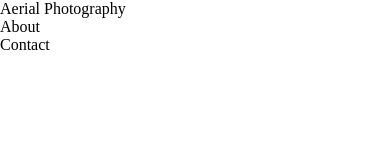
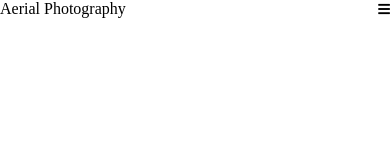
Before and after one commit to kristinadurant/react-aerial-photography, a React (Create React App) app: page / in a window 390 px wide. Shown: the top 160 px of the page. Built offline with nearby package versions, Linux system fonts and the light colour scheme.

Commit message:
added full screen mobile menu

```diff
--- a/public/index.html
+++ b/public/index.html
@@ -9,6 +9,8 @@
       name="description"
       content="Aerial Photography"
     />
+    <link rel="stylesheet" href="https://use.fontawesome.com/releases/v5.15.1/css/all.css"
+    integrity="sha384-vp86vTRFVJgpjF9jiIGPEEqYqlDwgyBgEF109VFjmqGmIY/Y4HV4d3Gp2irVfcrp" crossorigin="anonymous" />
     <link rel="apple-touch-icon" href="%PUBLIC_URL%/logo192.png" />
     <link rel="manifest" href="%PUBLIC_URL%/manifest.json" />
     <title>Aerial Photography</title>
--- a/src/components/Header.jsx
+++ b/src/components/Header.jsx
@@ -1,18 +1,34 @@
-import React from 'react';
-import { HashLink } from 'react-router-hash-link';
+import React, { useState } from 'react';
+import MainMenu from './MainMenu';
 
 const Header = () => {
+    const [open, setOpen] = useState(false);
+
     return (
         <header>
-            <div className='inner'>
+
+            <div className='inner main-menu-desktop hide-sm'>
                 <div>Aerial Photography</div>
-                <nav>
-                    <ul>
-                        <li><HashLink smooth to={'#about'}>About</HashLink></li>
-                        <li><HashLink smooth to={'#contact'}>Contact</HashLink></li>
-                    </ul>
-                </nav>
+                <MainMenu />
             </div>
+
+            <div className='header-mobile show-sm'>
+                <div>Aerial Photography</div>
+                <button onClick={() => setOpen(true)}>
+                    <span className='hide'>Open Menu</span>
+                    <i className="fas fa-bars"></i>
+                </button>
+            </div>
+
+            {open &&
+                <div className='main-menu-mobile show-sm'>
+                    <button className="close" onClick={() => setOpen(false)}>
+                        &times;
+                        <span className='hide'>Close menu</span>
+                    </button>
+                    <MainMenu />
+                </div>
+            }
         </header>
     )
 }
--- /dev/null
+++ b/src/components/MainMenu.jsx
@@ -0,0 +1,16 @@
+import React from 'react';
+import { HashLink } from 'react-router-hash-link';
+
+
+const MainMenu = () => {
+    return (
+        <nav>
+            <ul>
+                <li><HashLink smooth to={'#about'}>About</HashLink></li>
+                <li><HashLink smooth to={'#contact'}>Contact</HashLink></li>
+            </ul>
+        </nav>
+    )
+}
+
+export default MainMenu;
--- a/src/style/style.css
+++ b/src/style/style.css
@@ -1,6 +1,6 @@
 /*=================
     Basic Styling
-================== */
+===================*/
 * {
   margin: 0;
   padding: 0;
@@ -26,3 +26,64 @@ a {
   text-decoration: none;
   color: inherit;
 }
+/*=================
+    Global Style
+===================*/
+.show-sm {
+  display: none;
+}
+span.hide {
+  overflow: hidden;
+  color: transparent;
+  width: 1px;
+  height: 1px;
+}
+.inner {
+  max-width: 1400px;
+  width: 90%;
+  margin: auto;
+}
+/*=================
+    Header Desktop
+===================*/
+header > div {
+  display: flex;
+  justify-content: space-between;
+}
+.main-menu-desktop ul {
+  display: flex;
+  justify-content: space-between;
+}
+/*=================
+    Responsive
+===================*/
+/* Small Devices */
+@media only screen and (max-width: 767px) {
+  .hide-sm {
+    display: none !important;
+  }
+  .show-sm {
+    display: initial;
+  }
+  /*=================
+    Header Mobile
+    ===================*/
+  .header-mobile {
+    display: flex;
+    justify-content: space-between;
+  }
+  .main-menu-mobile {
+    min-height: 100vh;
+    width: 100vw;
+    display: flex;
+    justify-content: center;
+    align-items: center;
+    position: fixed;
+    top: 0;
+  }
+  .main-menu-mobile .close {
+    position: absolute;
+    right: 0;
+    top: 0;
+  }
+}
--- a/src/style/style.less
+++ b/src/style/style.less
@@ -1,6 +1,6 @@
 /*=================
     Basic Styling
-================== */
+===================*/
 * {
   margin: 0;
   padding: 0;
@@ -26,3 +26,69 @@ a {
   text-decoration: none;
   color: inherit;
 }
+
+/*=================
+    Global Style
+===================*/
+.show-sm {
+  display: none;
+}
+span.hide {
+  overflow: hidden;
+  color: transparent;
+  width: 1px;
+  height: 1px;
+}
+.inner {
+  max-width: 1400px;
+  width: 90%;
+  margin: auto;
+}
+
+/*=================
+    Header Desktop
+===================*/
+header > div {
+  display: flex;
+  justify-content: space-between;
+}
+.main-menu-desktop ul {
+  display: flex;
+  justify-content: space-between;
+}
+
+/*=================
+    Responsive
+===================*/
+
+/* Small Devices */
+@media only screen and (max-width: 767px) {
+  .hide-sm {
+    display: none !important;
+  }
+  .show-sm {
+    display: initial;
+  }
+
+  /*=================
+    Header Mobile
+    ===================*/
+  .header-mobile {
+    display: flex;
+    justify-content: space-between;
+  }
+  .main-menu-mobile {
+    min-height: 100vh;
+    width: 100vw;
+    display: flex;
+    justify-content: center;
+    align-items: center;
+    position: fixed;
+    top: 0;
+  }
+  .main-menu-mobile .close {
+    position: absolute;
+    right: 0;
+    top: 0;
+  }
+}
```
